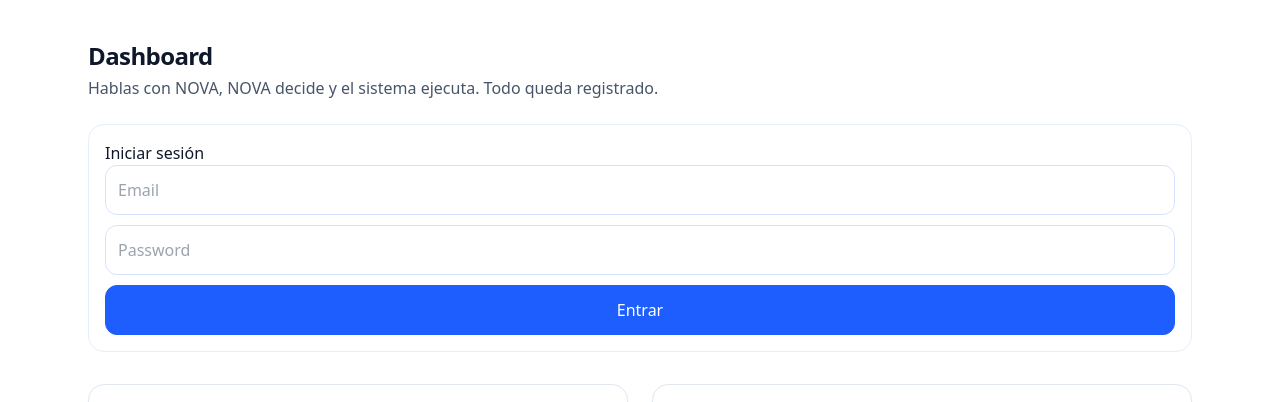
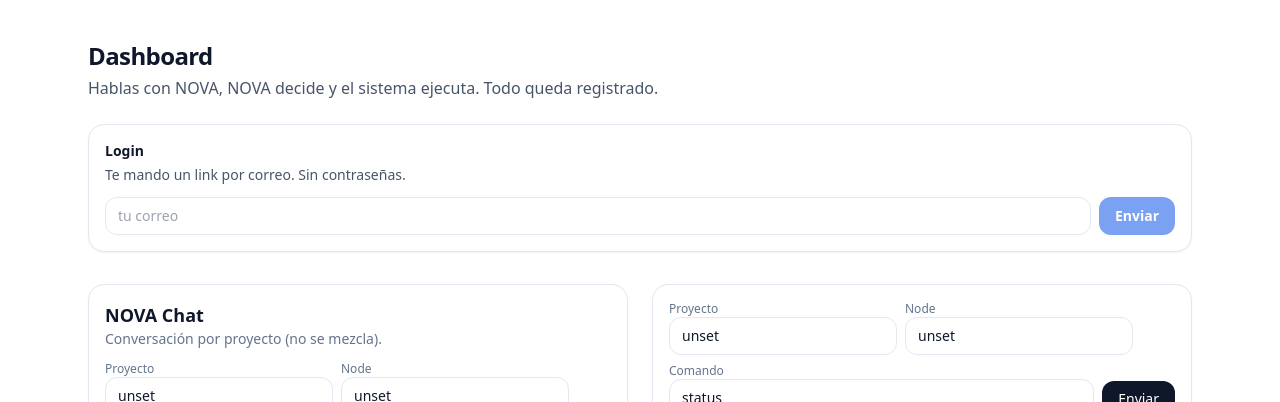
Before and after one commit to HockerAGI/hocker.one, a Next.js app: page /dashboard in a window 1280 px wide. Shown: the top 402 px of the page. Built offline with nearby package versions, Linux system fonts and the light colour scheme; no server answers; the database is empty.

Commit message:
Actualizar AuthBox.tsx

```diff
--- a/src/components/AuthBox.tsx
+++ b/src/components/AuthBox.tsx
@@ -1,58 +1,95 @@
 "use client";
 
-import React, { useMemo, useState } from "react";
+import { useEffect, useMemo, useState } from "react";
 import { createBrowserSupabase } from "@/lib/supabase-browser";
 
 export default function AuthBox() {
   const supabase = useMemo(() => createBrowserSupabase(), []);
   const [email, setEmail] = useState("");
-  const [password, setPassword] = useState("");
-  const [msg, setMsg] = useState<string>("");
+  const [sent, setSent] = useState(false);
+  const [loading, setLoading] = useState(false);
+  const [error, setError] = useState<string | null>(null);
+  const [userEmail, setUserEmail] = useState<string | null>(null);
 
-  async function submit() {
-    setMsg("");
-    if (!email || !password) return setMsg("Escribe email y password.");
+  useEffect(() => {
+    let alive = true;
+    supabase.auth.getUser().then(({ data }) => {
+      if (!alive) return;
+      setUserEmail(data.user?.email ?? null);
+    });
 
-    const { error } = await supabase.auth.signInWithPassword({ email, password });
-    if (error) return setMsg(error.message);
+    const { data: sub } = supabase.auth.onAuthStateChange((_e, session) => {
+      setUserEmail(session?.user?.email ?? null);
+    });
 
-    window.location.href = "/dashboard";
+    return () => {
+      alive = false;
+      sub.subscription.unsubscribe();
+    };
+  }, [supabase]);
+
+  async function sendLink() {
+    setError(null);
+    setLoading(true);
+    try {
+      const origin = window.location.origin;
+      const { error } = await supabase.auth.signInWithOtp({
+        email,
+        options: { emailRedirectTo: `${origin}/auth/callback` }
+      });
+      if (error) throw error;
+      setSent(true);
+    } catch (e: any) {
+      setError(e?.message ?? "Error enviando link");
+    } finally {
+      setLoading(false);
+    }
+  }
+
+  async function signOut() {
+    await supabase.auth.signOut();
+    setSent(false);
+    setEmail("");
+  }
+
+  if (userEmail) {
+    return (
+      <div className="rounded-2xl border border-slate-200 bg-white p-4 shadow-sm">
+        <div className="text-sm text-slate-600">Conectado como</div>
+        <div className="mt-1 font-medium">{userEmail}</div>
+        <button
+          className="mt-3 rounded-xl border border-slate-200 px-3 py-2 text-sm hover:bg-slate-50"
+          onClick={signOut}
+        >
+          Salir
+        </button>
+      </div>
+    );
   }
 
   return (
-    <div style={{ border: "1px solid #e6eefc", borderRadius: 16, padding: 16, background: "#fff" }}>
-      <h2 style={{ marginTop: 0 }}>Iniciar sesión</h2>
+    <div className="rounded-2xl border border-slate-200 bg-white p-4 shadow-sm">
+      <div className="text-sm font-semibold">Login</div>
+      <p className="mt-1 text-sm text-slate-600">Te mando un link por correo. Sin contraseñas.</p>
 
-      <div style={{ display: "grid", gap: 10 }}>
+      <div className="mt-3 flex gap-2">
         <input
-          placeholder="Email"
+          className="w-full rounded-xl border border-slate-200 px-3 py-2 text-sm outline-none focus:ring-2 focus:ring-blue-200"
+          placeholder="tu correo"
           value={email}
           onChange={(e) => setEmail(e.target.value)}
-          style={{ padding: 12, borderRadius: 12, border: "1px solid #d6e3ff" }}
-        />
-        <input
-          placeholder="Password"
-          value={password}
-          type="password"
-          onChange={(e) => setPassword(e.target.value)}
-          style={{ padding: 12, borderRadius: 12, border: "1px solid #d6e3ff" }}
         />
         <button
-          onClick={submit}
-          style={{
-            padding: "12px 14px",
-            cursor: "pointer",
-            borderRadius: 12,
-            border: "1px solid #1e5eff",
-            background: "#1e5eff",
-            color: "#fff"
-          }}
+          className="rounded-xl bg-blue-600 px-4 py-2 text-sm font-semibold text-white hover:bg-blue-700 disabled:opacity-60"
+          onClick={sendLink}
+          disabled={loading || !email.includes("@")}
         >
-          Entrar
+          {loading ? "Enviando…" : "Enviar"}
         </button>
+      </div>
 
-        {msg ? <div style={{ fontSize: 13, opacity: 0.85 }}>{msg}</div> : null}
-      </div>
+      {sent && <div className="mt-3 text-sm text-emerald-700">Listo. Abre el link en tu correo.</div>}
+      {error && <div className="mt-3 text-sm text-red-600">{error}</div>}
     </div>
   );
 }
```
